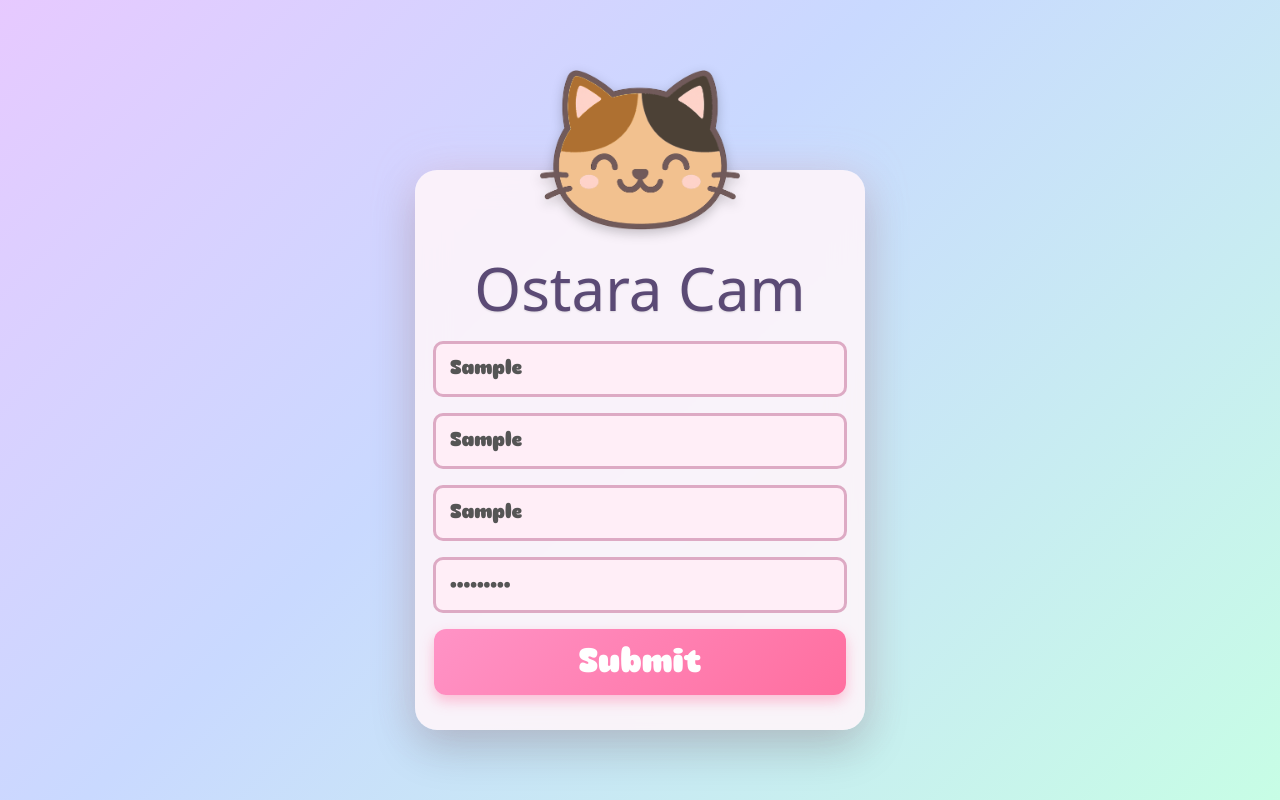
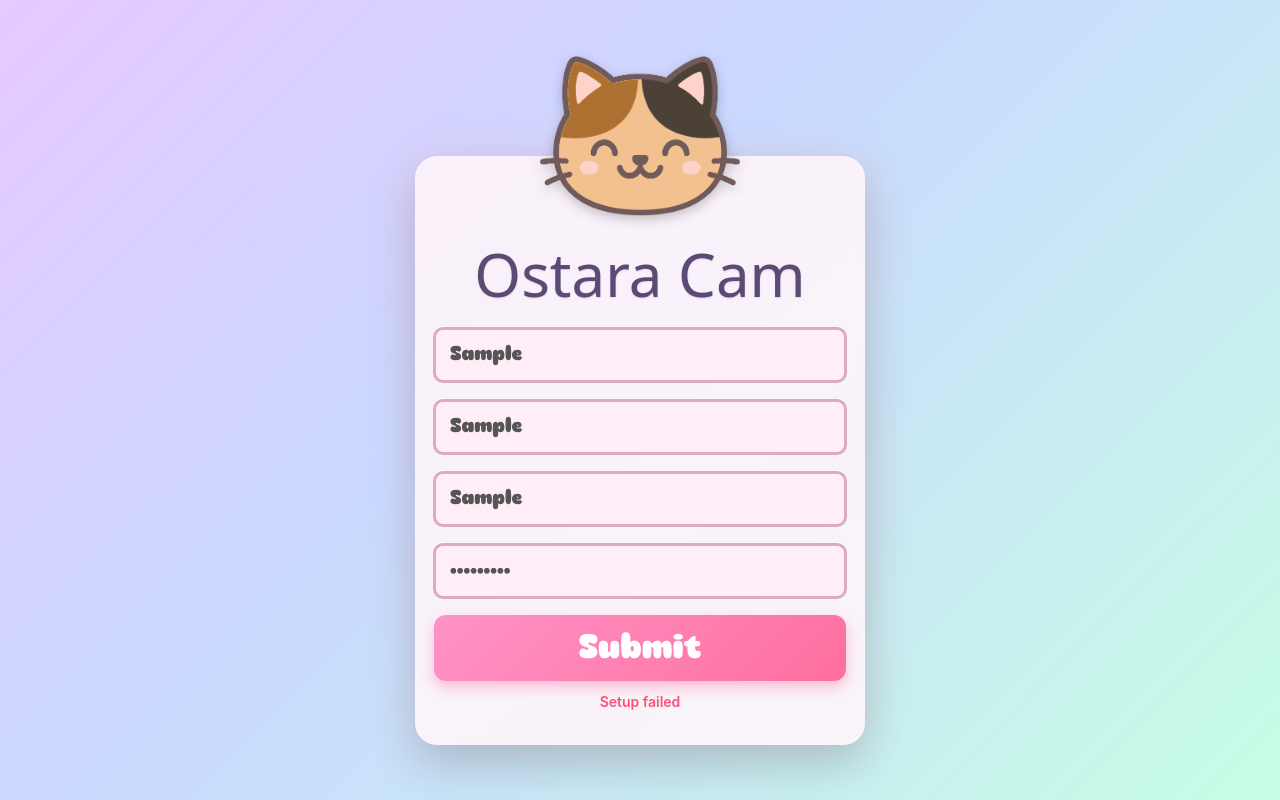
Before and after one commit to masterwok/catcam, a React (Vite) app in the folder web/app/: page / in a window 1280 px wide. Both pictures are taken after typing "Sample", "Sample", "Sample", "Sample123" into the empty fields and a click on the button "Submit". Built offline with nearby package versions, Linux system fonts and the light colour scheme; no server answers; a web font is replaced by a local one.

Commit message:
Progress on setup API FE

```diff
--- a/web/app/src/app/store.ts
+++ b/web/app/src/app/store.ts
@@ -1,8 +1,9 @@
 import type { Action, ThunkAction } from "@reduxjs/toolkit"
 import { combineSlices, configureStore } from "@reduxjs/toolkit"
 import { setupListeners } from "@reduxjs/toolkit/query"
+import { authApiSlice } from "../features/auth/authApiSlice"
 import { cameraApiSlice } from "../features/camera/cameraApiSlice"
-import { authApiSlice } from "../features/auth/authApiSlice"
+import { setupApiSlice } from "../features/setup/setupApiSlice"
 import authSlice from "../features/auth/authSlice"
 import setupSlice from "../features/setup/setupSlice"
 
@@ -13,6 +14,7 @@ const rootReducer = combineSlices(
   authSlice,
   cameraApiSlice,
   setupSlice,
+  setupApiSlice,
 )
 
 
@@ -30,6 +32,7 @@ export const makeStore = (preloadedState?: Partial<RootState>) => {
       return getDefaultMiddleware().concat(
         authApiSlice.middleware,
         cameraApiSlice.middleware,
+        setupApiSlice.middleware
       )
     },
     preloadedState,
--- a/web/app/src/features/setup/Setup.tsx
+++ b/web/app/src/features/setup/Setup.tsx
@@ -1,25 +1,20 @@
 
-import { useState, type FormEvent } from "react";
-// import { useLoginMutation } from "./authApiSlice";
+import { type FormEvent } from "react";
+import { useSetupMutation } from "./setupApiSlice";
 import './Setup.css';
 import catMascot from '../assets/mascot.png';
-import setupSlice, { setUsername, setPassword, setNetworkName, setNetworkPassword } from "./setupSlice";
+import { setUsername, setPassword, setNetworkName, setNetworkPassword } from "./setupSlice";
 import { useAppDispatch, useAppSelector } from "../../app/hooks";
 
 export const Setup = () => {
-  //   const [login, { isLoading, isError }] = useLoginMutation()
+  const [setup, { isLoading, isError }] = useSetupMutation();
   const dispatch = useAppDispatch();
-
-  const {
-    username,
-    password,
-    networkName,
-    networkPassword,
-  } = useAppSelector(state => state.setup)
+  const state = useAppSelector(state => state.setup)
 
   const onSubmit = (e: FormEvent) => {
     e.preventDefault()
-    // login({ username, password })
+    setup(state)
+
   }
 
   return (
@@ -33,21 +28,21 @@ export const Setup = () => {
         <input
           className="input"
           placeholder="network name"
-          value={networkName}
+          value={state.networkName}
           onChange={e => dispatch(setNetworkName(e.target.value))}
         />
 
         <input
           className="input"
           placeholder="network password"
-          value={networkPassword}
+          value={state.networkPassword}
           onChange={e => dispatch(setNetworkPassword(e.target.value))}
         />
 
         <input
           className="input"
           placeholder="username"
-          value={username}
+          value={state.username}
           onChange={e => dispatch(setUsername(e.target.value))}
         />
 
@@ -55,15 +50,15 @@ export const Setup = () => {
           className="input"
           type="password"
           placeholder="password"
-          value={password}
+          value={state.password}
           onChange={e => dispatch(setPassword(e.target.value))}
         />
 
-        <button className="setup-button" type="submit" disabled={false}>
+        <button className="setup-button" type="submit" disabled={isLoading}>
           Submit
         </button>
 
-        {/* {isError && <div className="error">Login failed</div>} */}
+        {isError && <div className="error">Setup failed</div>}
       </form>
     </div>
   )
--- /dev/null
+++ b/web/app/src/features/setup/setupApiSlice.ts
@@ -0,0 +1,32 @@
+import { createApi, fetchBaseQuery } from "@reduxjs/toolkit/query/react"
+import { APP_CONFIG } from "../../app/configSlice"
+
+type SetupRequest = {
+  username: string
+  password: string
+  networkName: string
+  networkPassword: string
+}
+
+type SetupResponse = {
+  access_token: string
+  token_type: string
+}
+
+export const setupApiSlice = createApi({
+  reducerPath: "setupApi",
+  baseQuery: fetchBaseQuery({
+    baseUrl: APP_CONFIG.baseUrl
+  }),
+  endpoints: build => ({
+    setup: build.mutation<SetupResponse, SetupRequest>({
+      query: (request) => ({
+        url: "/setup",
+        method: "POST",
+        body: request
+      })
+    }),
+  }),
+})
+
+export const { useSetupMutation } = setupApiSlice
```
